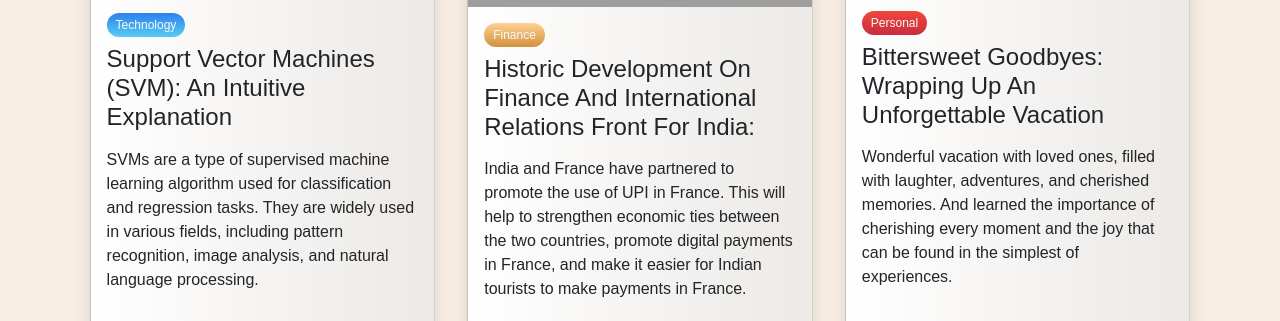
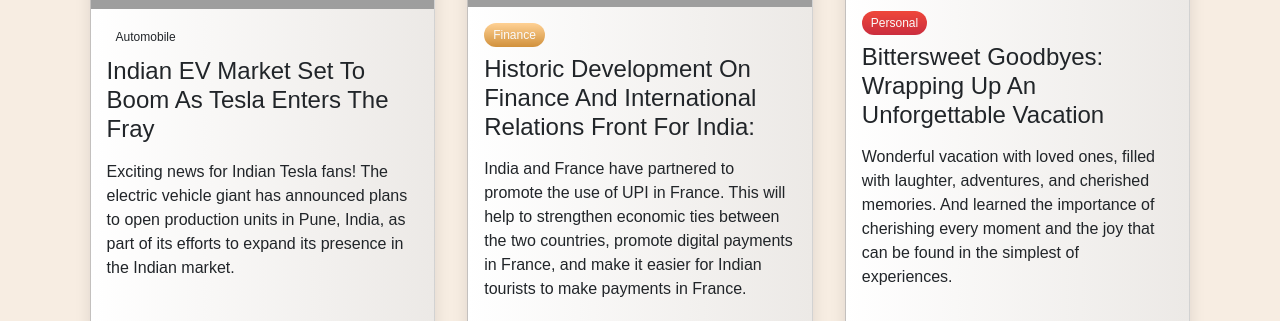
Before and after one commit to bytelifeGH/ByteLife-Main-Phase-1, a website: page index.html in a window 1280 px wide. Shown: the part 3003-3324 px from the top of the page. Drawn offline with nearby package versions, Linux system fonts and the light colour scheme; grey boxes are pictures that could not be loaded.

Commit message:
Update index.html

```diff
--- a/index.html
+++ b/index.html
@@ -286,17 +286,15 @@
   <!-- BLOGS -->
   <div class="container7">
 
+
     <div class="card">
       <div class="card__header">
-        <img src="https://source.unsplash.com/600x400/?computer" alt="card__image" class="card__image" width="600">
+        <img src="https://source.unsplash.com/600x400/?ev" alt="card__image" class="card__image" width="600">
       </div>
       <div class="card__body">
-        <span class="tag tag-blue">Technology</span>
-        <h4>Support Vector Machines (SVM): An Intuitive Explanation</h4>
-        <p>SVMs are a type of supervised machine
-          learning algorithm used for classification and regression tasks.
-          They are widely used in various fields, including pattern
-          recognition, image analysis, and natural language processing.</p>
+        <span class="tag tag-green">Automobile</span>
+        <h4>Indian EV Market Set to Boom as Tesla Enters the Fray</h4>
+        <p>Exciting news for Indian Tesla fans! The electric vehicle giant has announced plans to open production units in Pune, India, as part of its efforts to expand its presence in the Indian market.</p>
       </div>
 
       <div class="card__footer">
```
